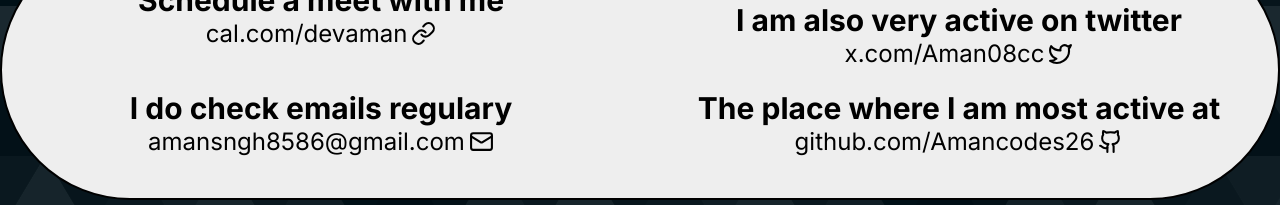
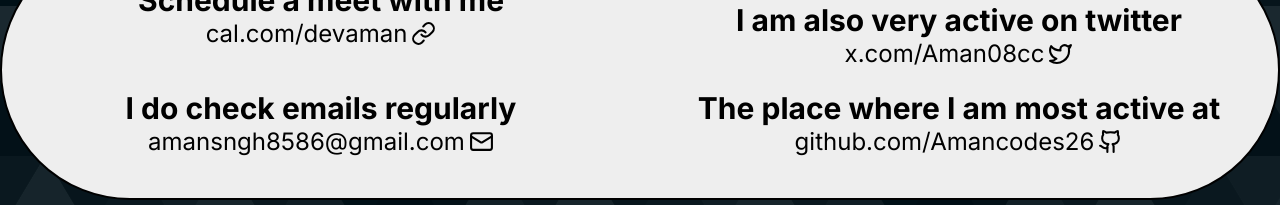
Before and after one commit to Amancodes26/portfolio, a Next.js app: page / in a window 1280 px wide. Shown: the part 2319-2524 px from the top of the page. Built offline with nearby package versions, Linux system fonts and the light colour scheme.

Commit message:
typo: regulary to regularly

```diff
--- a/src/components/ContactMe.tsx
+++ b/src/components/ContactMe.tsx
@@ -46,7 +46,7 @@ import {
             </div>
             <div className="flex flex-col items-center">
               <h3 className="text-xl sm:text-2xl md:text-3xl font-bold dark:text-white text-center pt-5">
-                I do check emails regulary
+                I do check emails regularly
               </h3>
               <Link
                 target="_blank"
```
